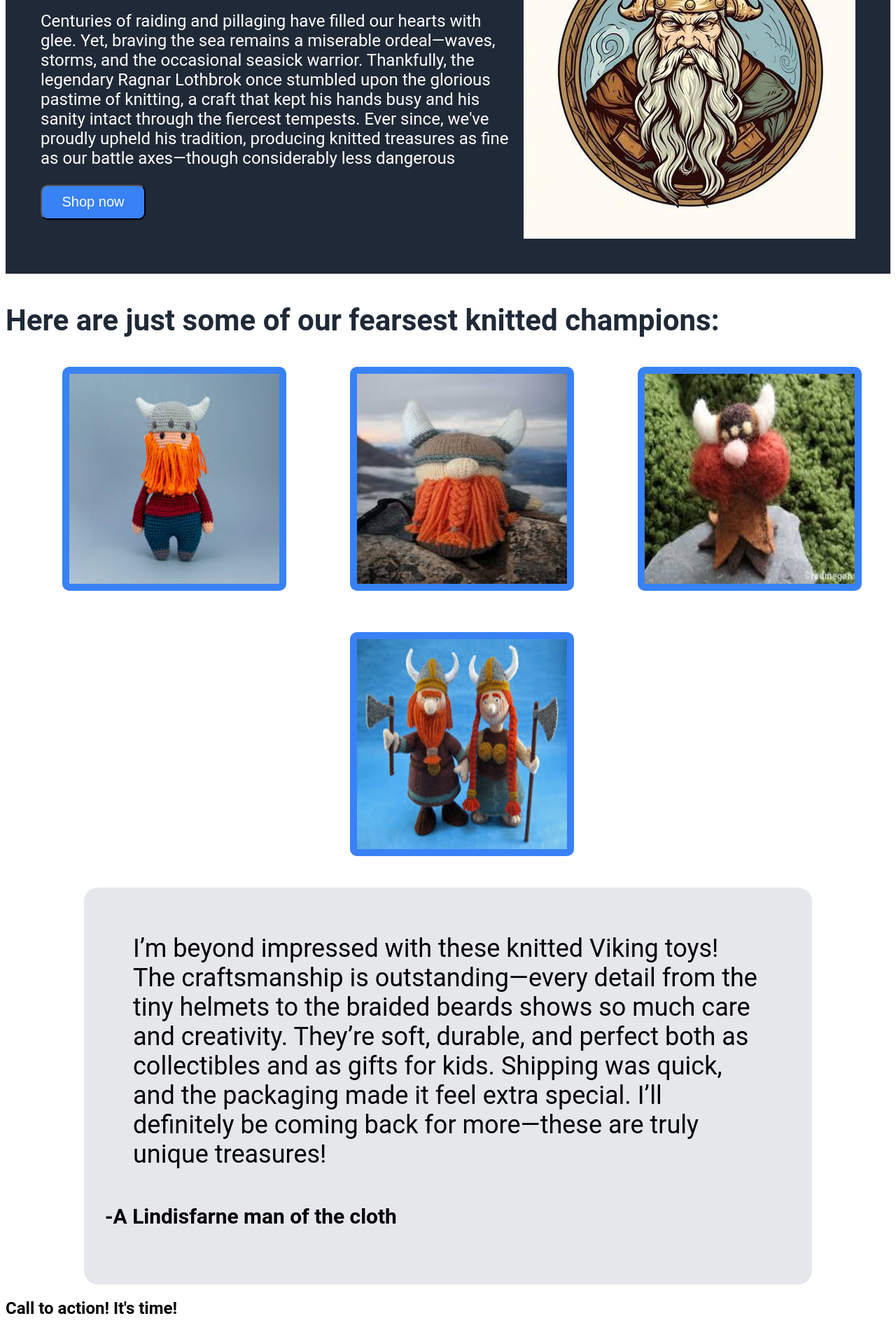
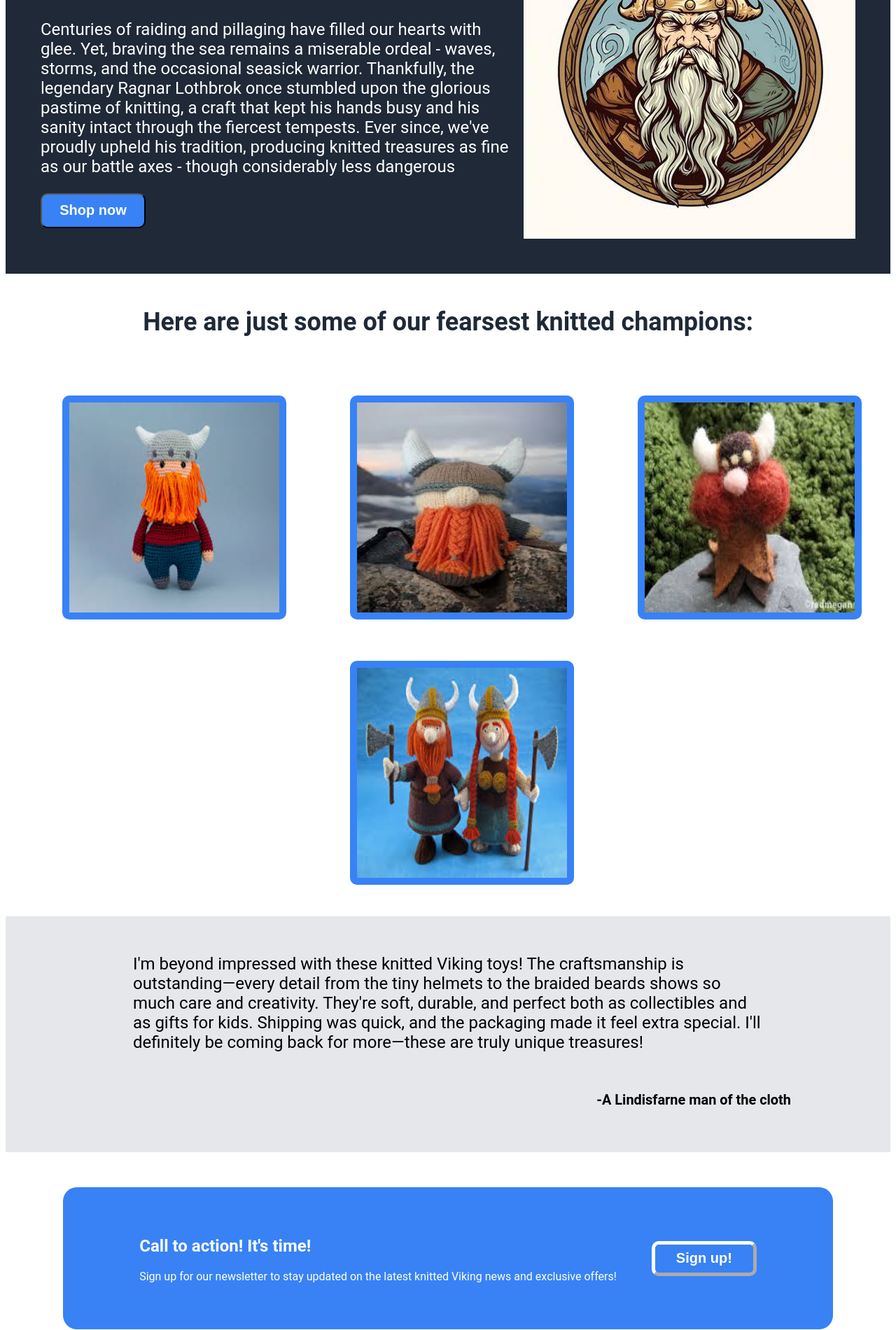
Before and after one commit to StefanTudora/odin-landing-page, a plain HTML site: page index.html in a window 1280 px wide. Shown: the part 365-2265 px from the top of the page at 70% size. Drawn offline with Linux system fonts and the light colour scheme.

Commit message:
Finalized the landing page

```diff
--- a/index.html
+++ b/index.html
@@ -20,19 +20,17 @@
         </ul>
     </nav>
 
-    <header class="hero">
-        <div class="container" style="background-color: #1F2937;">
-            <div class="left-side" style="width: 700px;">
-                <h1 style="color: white; font-size: 48px;">Welcome to Knitted Odin Shop!</h1>
-                <p style="color: white; font-size: 24px;">Centuries of raiding and pillaging have
-                    filled our hearts with glee. Yet, braving the sea remains a miserable ordeal—waves, storms, and the
+    <header class="intro">
+        <div class="container">
+            <div class="left-side">
+                <h1>Welcome to Knitted Odin Shop!</h1>
+                <p>Centuries of raiding and pillaging have
+                    filled our hearts with glee. Yet, braving the sea remains a miserable ordeal - waves, storms, and the
                     occasional seasick warrior. Thankfully, the legendary Ragnar Lothbrok once stumbled upon the
                     glorious pastime of knitting, a craft that kept his hands busy and his sanity intact through the
                     fiercest tempests. Ever since, we've proudly upheld his tradition, producing knitted treasures as
-                    fine as our battle axes—though considerably less dangerous</p>
-                <button
-                    style="border-radius: 10px; background-color: #3882F6; color: white; width: 150px; height: 50px; font-size: 20px;">Shop
-                    now</button>
+                    fine as our battle axes - though considerably less dangerous</p>
+                <button>Shop now</button>
             </div>
             <img src="assets/main.jpeg" alt="Viking image">
         </div>
@@ -40,7 +38,7 @@
 
     <section class="cards">
         <div class="container">
-            <h3>Here are just some of our fearsest knitted champions:</h3>
+            <h4>Here are just some of our fearsest knitted champions:</h4>
             <ul class="card-list">
                 <li>
                     <div class="card">
@@ -68,17 +66,17 @@
 
     <section class="quote">
         <div class="container">
-            <blockquote>I’m beyond impressed with these knitted Viking toys! The craftsmanship is outstanding—every
-                detail from the tiny helmets to the braided beards shows so much care and creativity. They’re soft,
+            <blockquote>I'm beyond impressed with these knitted Viking toys! The craftsmanship is outstanding—every
+                detail from the tiny helmets to the braided beards shows so much care and creativity. They're soft,
                 durable, and perfect both as collectibles and as gifts for kids. Shipping was quick, and the packaging
-                made it feel extra special. I’ll definitely be coming back for more—these are truly unique treasures!
+                made it feel extra special. I'll definitely be coming back for more—these are truly unique treasures!
             </blockquote>
             <h5>-A Lindisfarne man of the cloth</h5>
         </div>
     </section>
 
     <section class="action">
-        <div class="contianer">
+        <div class="container">
             <div class="action-text">
                 <h2>Call to action! It's time!</h2>
                 <p>Sign up for our newsletter to stay updated on the latest knitted Viking news and exclusive offers!
--- a/style.css
+++ b/style.css
@@ -2,6 +2,29 @@
 body {
     font-family: 'Roboto', sans-serif;
 }
+
+/* Generic STYLE section */
+
+button {
+    border-radius: 10px;
+    background-color: #3882F6;
+    color: white;
+    width: 150px;
+    height: 50px;
+    font-size: 20px;
+    font-weight: 600;
+}
+
+body ul {
+    list-style-type: none;
+}
+
+.container h1,
+.container p {
+    color: white;
+}
+
+/* Navbar STYLE section */
 
 .navbar a {
     text-decoration: none;
@@ -26,33 +49,38 @@ body {
     flex: auto;
     justify-content: flex-end;
     gap: 30px;
-    list-style-type: none;
     padding: 10px;
 }
 
-.intro {
+/* Header STYLE section */
+
+.intro .container {
     display: flex;
-    flex : 1;
-    justify-content: center;
+    flex-direction: row;
+    justify-content: space-evenly;
     align-items: center;
-    gap: 200px;
-    padding: 50px;;
+    gap: 20px;
+    padding: 50px;
+    background-color: #1F2937;
 }
 
-.header ul {
+.intro .left-side {
     display: flex;
-    gap: 20px;
+    flex-direction: column;
+    width: 900px
 }
 
-.card-list {
-    display: flex;
-    justify-content: space-evenly;
-    align-items: center;
-    flex-wrap: wrap;
-    gap: 50px;
+.intro .container p {
+    font-size: 24px;
 }
 
-.cards {
+.intro .container h1 {
+    font-size: 48px;
+}
+
+/* Cards STYLE section */
+
+.cards .container{
     flex-direction: column;
     justify-content: center;
     align-items: center;
@@ -63,8 +91,12 @@ body {
     color: #1F2937;
 }
 
-.cards ul {
-    list-style-type: none;
+.card-list {
+    display: flex;
+    justify-content: space-evenly;
+    align-items: center;
+    flex-wrap: wrap;
+    gap: 50px;
 }
 
 .card-list img {
@@ -76,27 +108,31 @@ body {
     border-style: solid;
 }
 
-.quote {
+/* Quote STYLE section */
+
+.quote{
     background-color: #E5E7EB;
+}
+
+.quote .container {
     display: flex;
-    font-size: 36px;
+    font-size: 24px;
     flex-direction: column;
     justify-self: center;
-    align-items: flex-end;
-    flex: 1;
     padding: 30px;
-    border-radius: 20px;
 }
 
 .quote blockquote {
     width: 900px;
 }
 
-.contents {
-    gap: 50px
+.quote h5 {
+    margin-left: auto;
 }
 
-.action-section {
+/* Action STYLE section */
+
+.action {
     display: flex;
     flex-direction: column;
     justify-self: center;
@@ -112,7 +148,7 @@ body {
     width: 1000px;
 }
 
-.action-section .action{
+.action .container{
     display: flex;
     flex-direction: row;
     justify-content: center;
@@ -121,25 +157,11 @@ body {
 }
 
 .action button {
-    border-radius: 10px;
     border-width: 5px;
     border-color: white;
-    background-color: #3882F6;
-    color: white;
-    width: 150px;
-    height: 50px;
-    font-size: 20px;
-    font-weight: 600;
 }
 
-.hero .container {
-    display: flex;
-    flex-direction: row;
-    justify-content: space-evenly;
-    align-items: center;;
-    gap: 20px;
-    padding: 50px;
-}
+/* Footer STYLE section */
 
 .footer {
     display: flex;
```
